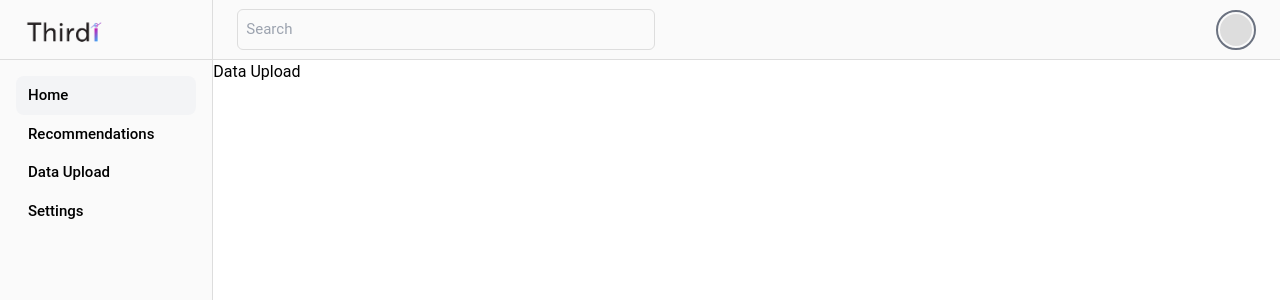
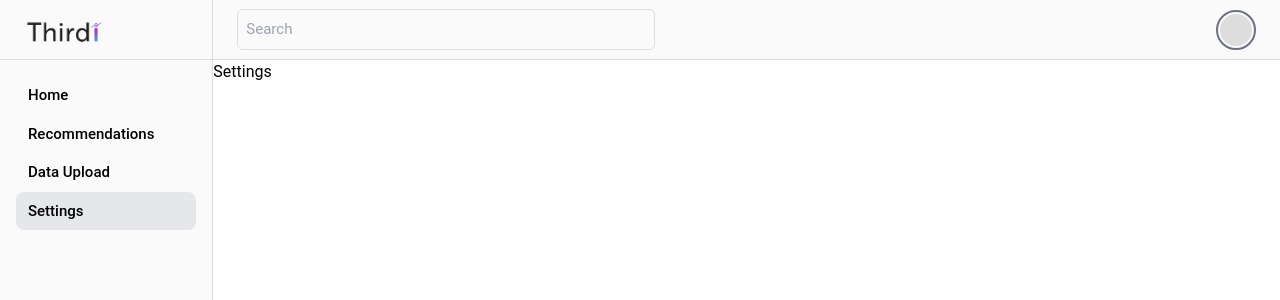
Before and after one commit to thirdi-ai/webapp, a Next.js app: page /settings in a window 1280 px wide. Shown: the top 300 px of the page. Built offline with nearby package versions, Linux system fonts and the light colour scheme.

Commit message:
Active state for sidebar links

```diff
--- a/app/dataupload/page.js
+++ b/app/dataupload/page.js
@@ -108,7 +108,7 @@ export default function DataUpload() {
             )}
           </div>
           {!showLoader && (
-            <DataTable data={csvData} onButtonClick={handleButtonClick} />
+            <DataTable data={csvData} onButtonClick={handleButtonClick} showBtn={showBtn}/>
           )}
           {showBtn && (
             <div className="flex-center relative flex-col w-[600px] m-auto gap-4">
--- a/app/globals.css
+++ b/app/globals.css
@@ -53,4 +53,7 @@
   .btn {
     @apply bg-violet text-white px-5 py-2 rounded-full font-[500] mt-2 cursor-pointer text-[15px];
   }
+  /* .active{
+    @apply bg-black text-white;
+  } */
 }
--- a/app/settings/page.js
+++ b/app/settings/page.js
@@ -1,5 +1,5 @@
 export default function SettingsPage(){
     return <main>
-        <h1>Data Upload</h1>
+        <h1>Settings</h1>
     </main>
 }
--- a/components/DataTable.js
+++ b/components/DataTable.js
@@ -1,4 +1,4 @@
-export default function DataTable ({ data, onButtonClick }) {
+export default function DataTable({ data, onButtonClick, showBtn }) {
   const headers = data.length > 0 ? Object.keys(data[0]) : [];
   return (
     <div className="w-full relative  flex flex-col ">
@@ -38,8 +38,7 @@ export default function DataTable ({ data, onButtonClick }) {
           </tbody>
         </table>
       </div>
-
-        {data.length > 0 && (
+      {data.length > 0 && !showBtn && (
         <div className="mt-6">
           <button className="btn block m-auto" onClick={onButtonClick}>
             Confirm Data Upload
@@ -48,4 +47,4 @@ export default function DataTable ({ data, onButtonClick }) {
       )}
     </div>
   );
-  };
+}
--- a/components/SideBar.js
+++ b/components/SideBar.js
@@ -1,11 +1,16 @@
+"use client"
 import Image from "next/image";
 import Link from "next/link";
 import thirdiLogo from "@/assets/Thirdi_logo/logo_without bg_1.png";
-import React from 'react';
+import React from "react";
+import { usePathname } from "next/navigation";
 // import { MyBellIcon, MyHomeIcon, MyListIcon, MyProductIcon, MySettingsIcon } from '@/Icons';
 
-export default function SideBar(){
-    return <div className="sidebar relative bg-daisy border-r border-grey gradient-01">
+export default function SideBar() {
+  const path = usePathname();
+
+  return (
+    <div className="sidebar relative bg-daisy border-r border-grey gradient-01">
       <div className="sidebar-top h-[60px] flex justify-between items-center px-6 border-b border-grey">
         <div className="logo">
           <Link href="/">
@@ -20,25 +25,25 @@ export default function SideBar(){
         <nav className="px-4">
           <ul>
             <li>
-            <Link href="/" className="nav-links bg-gray-100">
+              <Link href="/" className={`nav-links ${path === "/" ? "bg-gray-200": ""} `}>
                 {/* <MyHomeIcon className="h-4 w-4" /> */}
                 Home
               </Link>
             </li>
             <li>
-            <Link href="/recommendation" className="nav-links">
+              <Link href="/recommendation" className={`nav-links ${path.startsWith("/recommendation") ? "bg-gray-200": ""} `}>
                 {/* <MyListIcon className="h-4 w-4" /> */}
                 Recommendations
               </Link>
             </li>
             <li>
-            <Link href="/dataupload" className="nav-links">
+              <Link href="/dataupload" className={`nav-links ${path.startsWith("/dataupload") ? "bg-gray-200": ""} `}>
                 {/* <MyProductIcon className="h-4 w-4" /> */}
                 Data Upload
               </Link>
             </li>
             <li>
-            <Link href="/settings" className="nav-links">
+              <Link href="/settings" className={`nav-links ${path.startsWith("/settings") ? "bg-gray-200": ""} `}>
                 {/* <MySettingsIcon className="h-4 w-4" /> */}
                 Settings
               </Link>
@@ -47,4 +52,5 @@ export default function SideBar(){
         </nav>
       </div>
     </div>
+  );
 }
```
Lines whose indentation alone changed are shown as unchanged.
